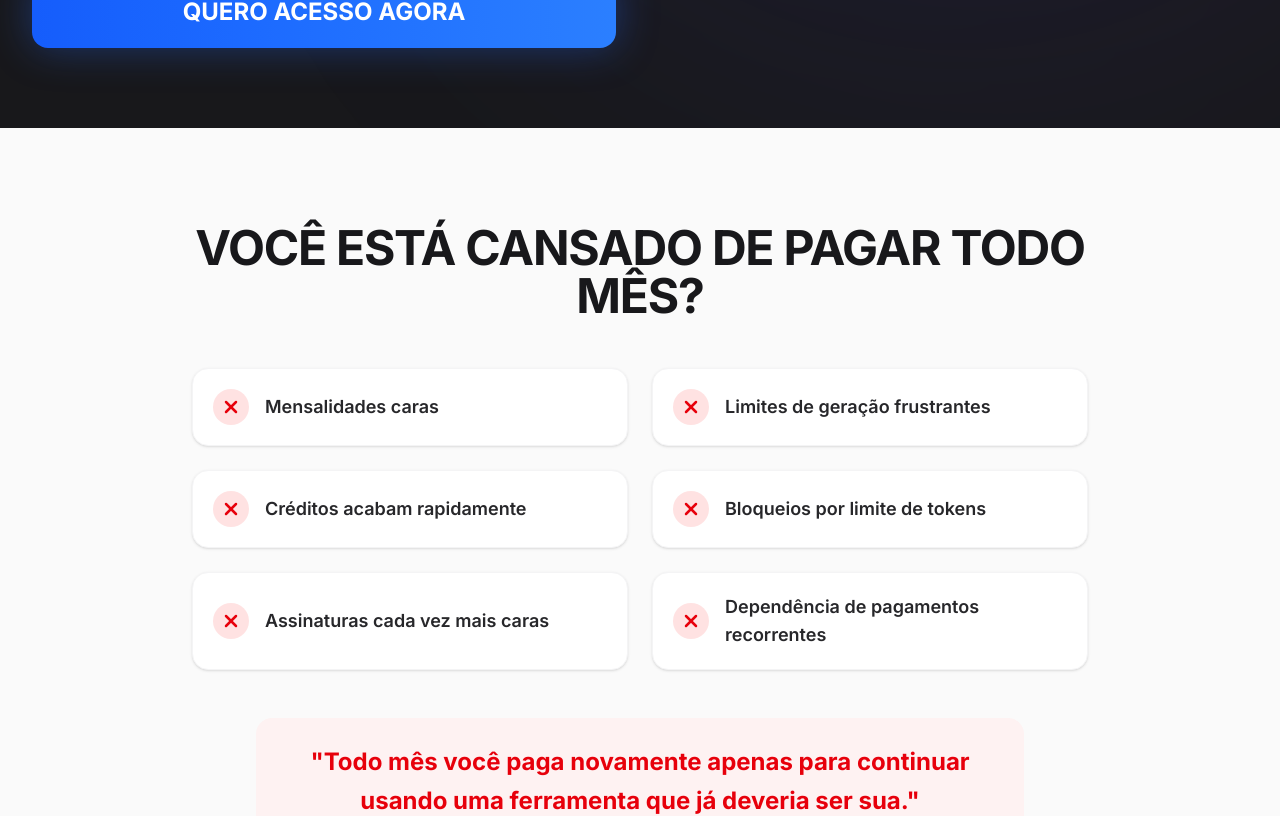
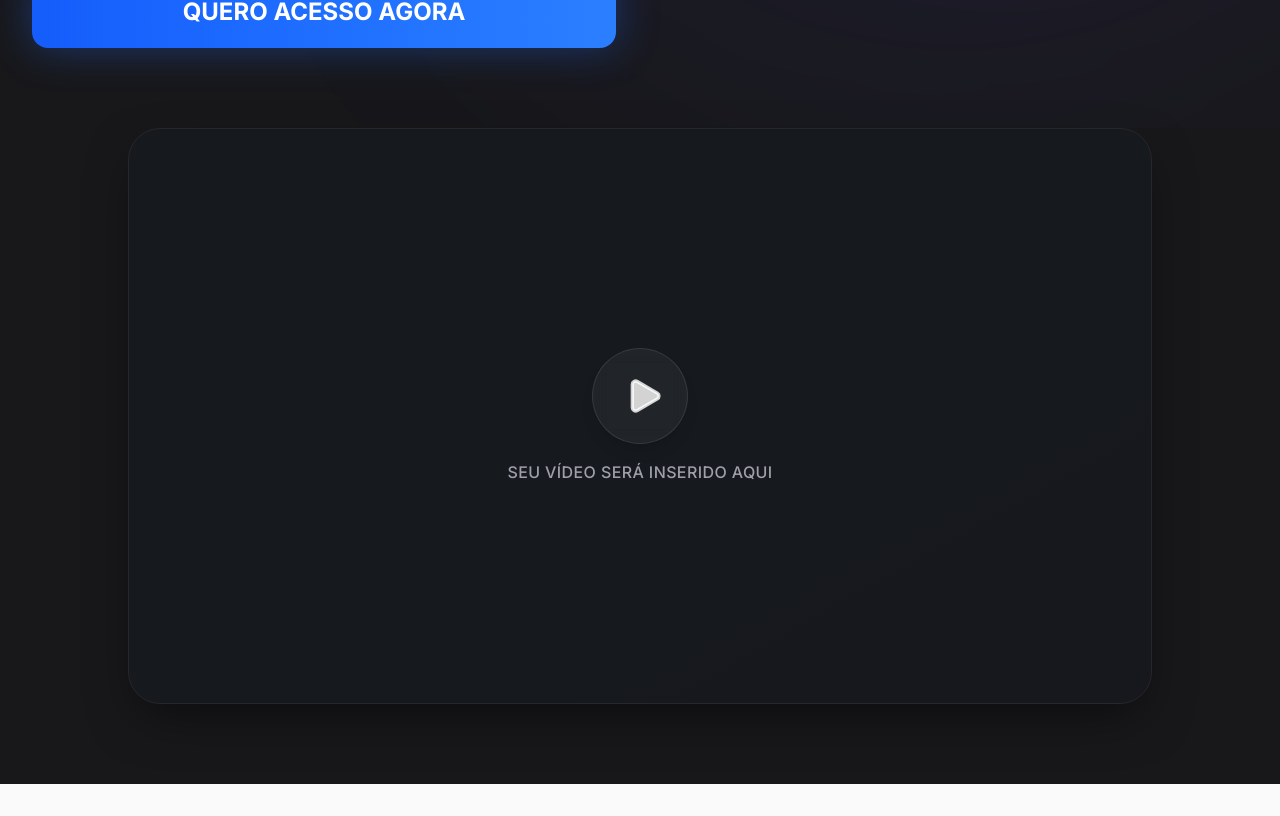
Before and after one commit to SiteSeguro-www/Anuncio.Patrocinado, a React (Vite) app: page /imagem-ilimitada in a window 1280 px wide. Shown: the part 853-1669 px from the top of the page. Built offline with nearby package versions, Linux system fonts and the light colour scheme.

Commit message:
feat: add video section component
Implement the VideoSection component to display promotional content and integrate it into the landing page and specialized subpages.

```diff
--- a/src/App.tsx
+++ b/src/App.tsx
@@ -3,6 +3,7 @@
  * SPDX-License-Identifier: Apache-2.0
  */
 import Hero from './components/Hero';
+import VideoSection from './components/VideoSection';
 import Features from './components/Features';
 import Comparison from './components/Comparison';
 import PricingOptions from './components/PricingOptions';
@@ -18,6 +19,7 @@ export default function App() {
     <>
       <main className="min-h-screen bg-zinc-950 font-sans selection:bg-blue-500/30 overflow-x-hidden w-full max-w-[100vw]">
         <Hero />
+        <VideoSection className="bg-zinc-950 !pt-0" />
         <Features />
         <Comparison />
         <PricingOptions />
--- /dev/null
+++ b/src/components/VideoSection.tsx
@@ -0,0 +1,22 @@
+import { Play } from 'lucide-react';
+
+export default function VideoSection({ className = "bg-zinc-950" }: { className?: string }) {
+  return (
+    <section className={`py-12 sm:py-20 px-4 sm:px-6 lg:px-8 w-full ${className}`}>
+      <div className="max-w-5xl mx-auto w-full">
+        <div className="relative w-full aspect-video rounded-2xl md:rounded-[32px] overflow-hidden bg-zinc-900 border border-zinc-800 shadow-[0_20px_50px_-12px_rgba(0,0,0,0.5)] group flex items-center justify-center">
+
+          <div className="absolute inset-0 bg-gradient-to-br from-[#00f0ff]/10 to-blue-600/10 mix-blend-overlay"></div>
+
+          <div className="relative z-10 flex flex-col items-center justify-center text-zinc-400 group-hover:text-white transition-colors duration-300 cursor-pointer">
+            <div className="w-20 h-20 sm:w-24 sm:h-24 bg-white/5 rounded-full flex items-center justify-center backdrop-blur-sm border border-white/10 group-hover:bg-[#00f0ff]/20 group-hover:scale-110 group-hover:border-[#00f0ff]/30 transition-all duration-500 mb-4 shadow-lg">
+              <Play className="w-8 h-8 sm:w-10 sm:h-10 ml-2 text-white/80 group-hover:text-white transition-colors" fill="currentColor" />
+            </div>
+            <p className="text-sm sm:text-base font-medium tracking-wide uppercase">Seu vídeo será inserido aqui</p>
+          </div>
+
+        </div>
+      </div>
+    </section>
+  );
+}
--- a/src/pages/ImagemIlimitada.tsx
+++ b/src/pages/ImagemIlimitada.tsx
@@ -2,6 +2,7 @@ import { motion } from "framer-motion";
 import { Check, X, Shield, Star, Image as ImageIcon, Zap, Infinity, CreditCard, Sparkles, MonitorSmartphone } from "lucide-react";
 import FloatingGallery from "../components/FloatingGallery";
 import ChatWidget from "../components/ChatWidget";
+import VideoSection from "../components/VideoSection";
 
 export default function ImagemIlimitada() {
   const whatsappUrl = "https://wa.me/5511988677214?text=Ol%C3%A1%2C%20quero%20acesso%20%C3%A0%20IA%20de%20Imagens!";
@@ -102,6 +103,8 @@ export default function ImagemIlimitada() {
 
         </div>
       </section>
+
+      <VideoSection className="bg-zinc-900 !pt-0" />
 
       {/* DOR DO CLIENTE */}
       <section className="py-24 px-4 sm:px-6 bg-zinc-50 relative overflow-hidden">
```
